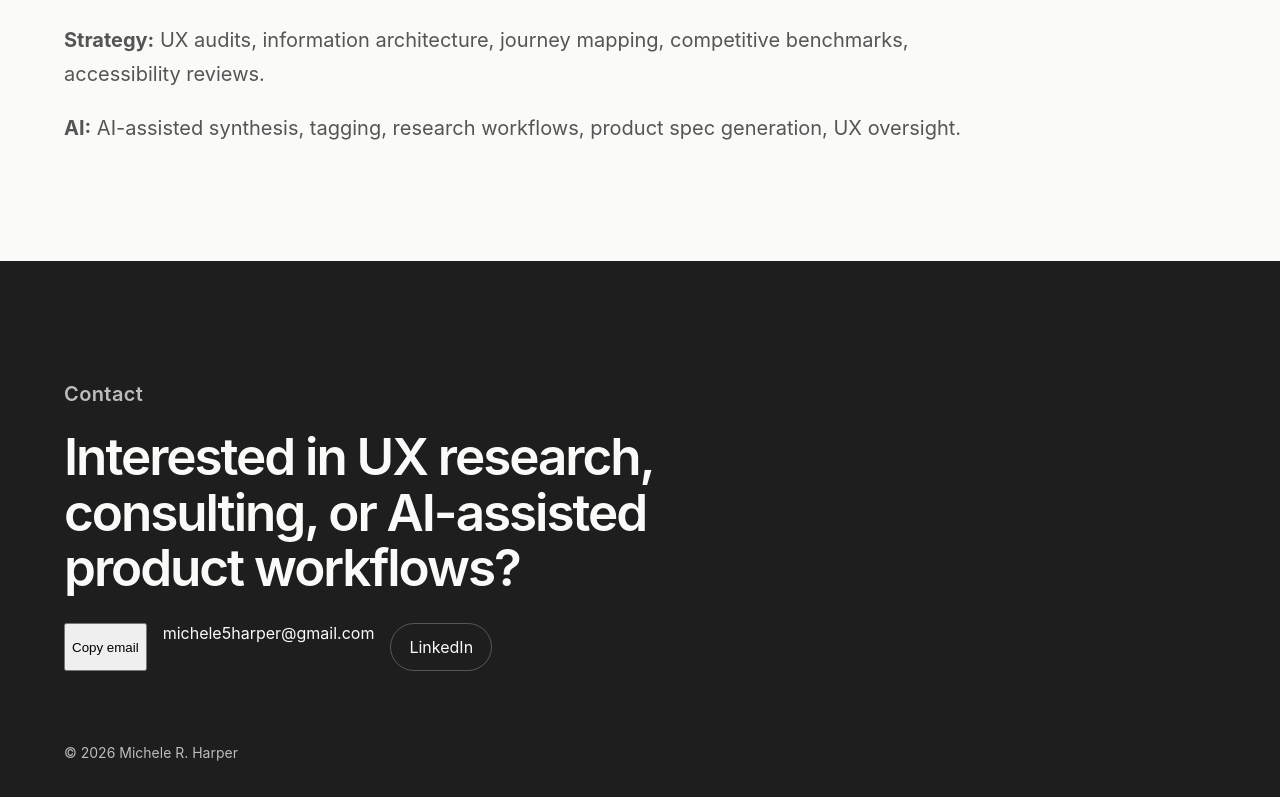
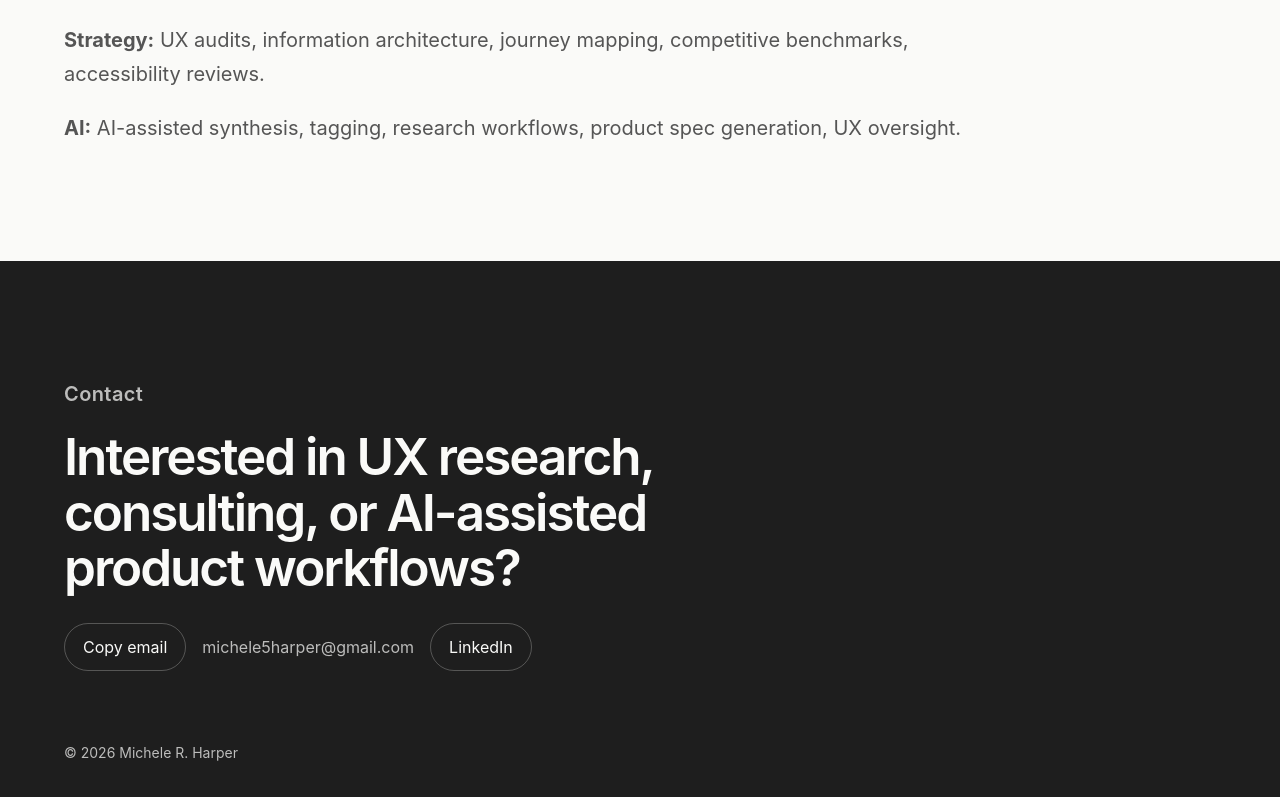
Before and after one commit to micheleroohani/michele-harper-portfolio, a React (Vite) app: page / in a window 1280 px wide. Shown: the part 4853-5650 px from the top of the page. Built offline with nearby package versions, Linux system fonts and the light colour scheme.

Commit message:
Add styles for contactCopy and emailText classes
Add styles for contact copy and email text.

```diff
--- a/src/style.css
+++ b/src/style.css
@@ -261,6 +261,29 @@ p {
   border-radius: 999px;
   padding: 13px 18px;
 }
+.contactCopy {
+  display: inline-flex;
+  align-items: center;
+  gap: 8px;
+  border: 1px solid rgba(250, 250, 248, 0.25);
+  border-radius: 999px;
+  padding: 13px 18px;
+  background: transparent;
+  color: #fafaf8;
+  font: inherit;
+  cursor: pointer;
+}
+
+.contactCopy:hover {
+  border-color: rgba(250, 250, 248, 0.5);
+}
+
+.emailText {
+  display: inline-flex;
+  align-items: center;
+  color: rgba(250, 250, 248, 0.72);
+  font-size: 16px;
+}
 
 .small {
   font-size: 14px;
```
